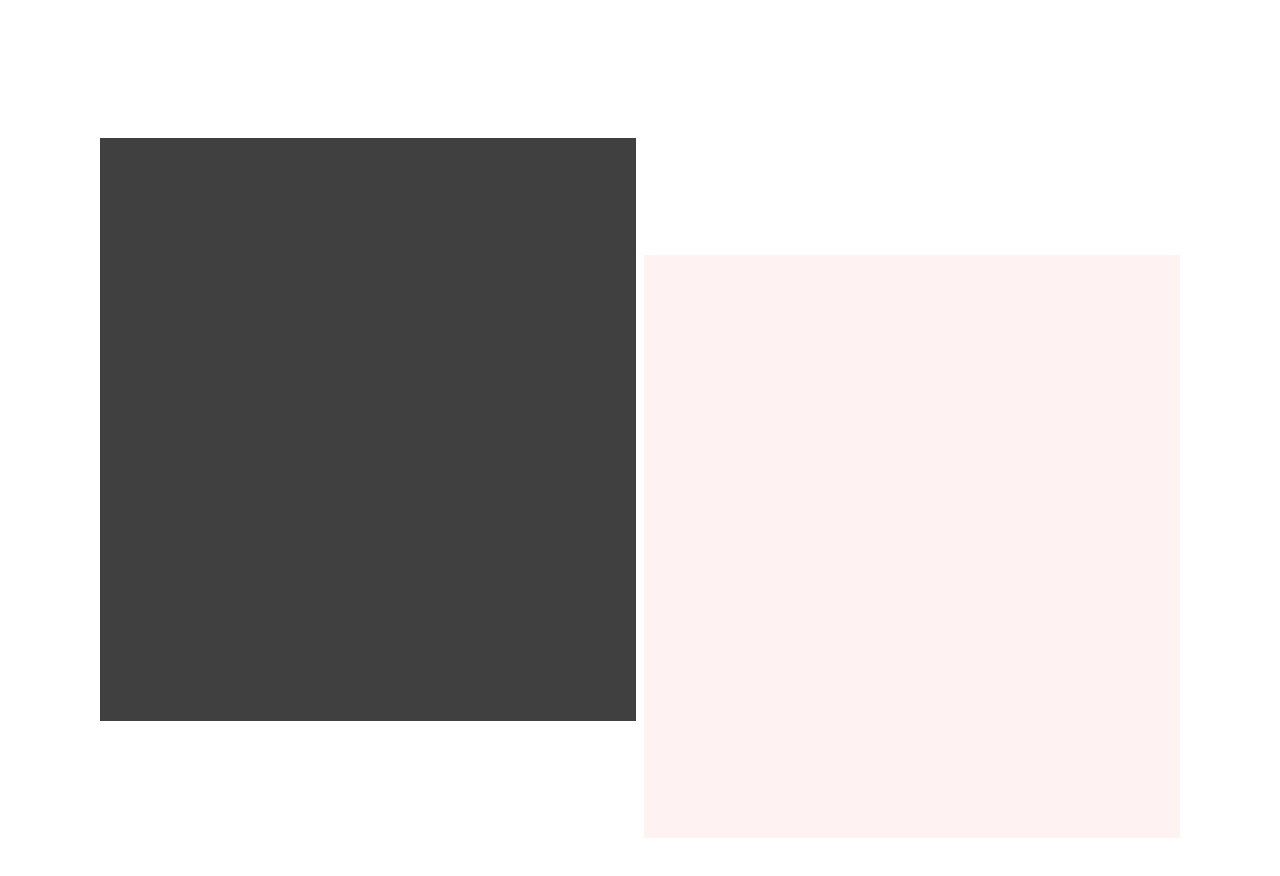
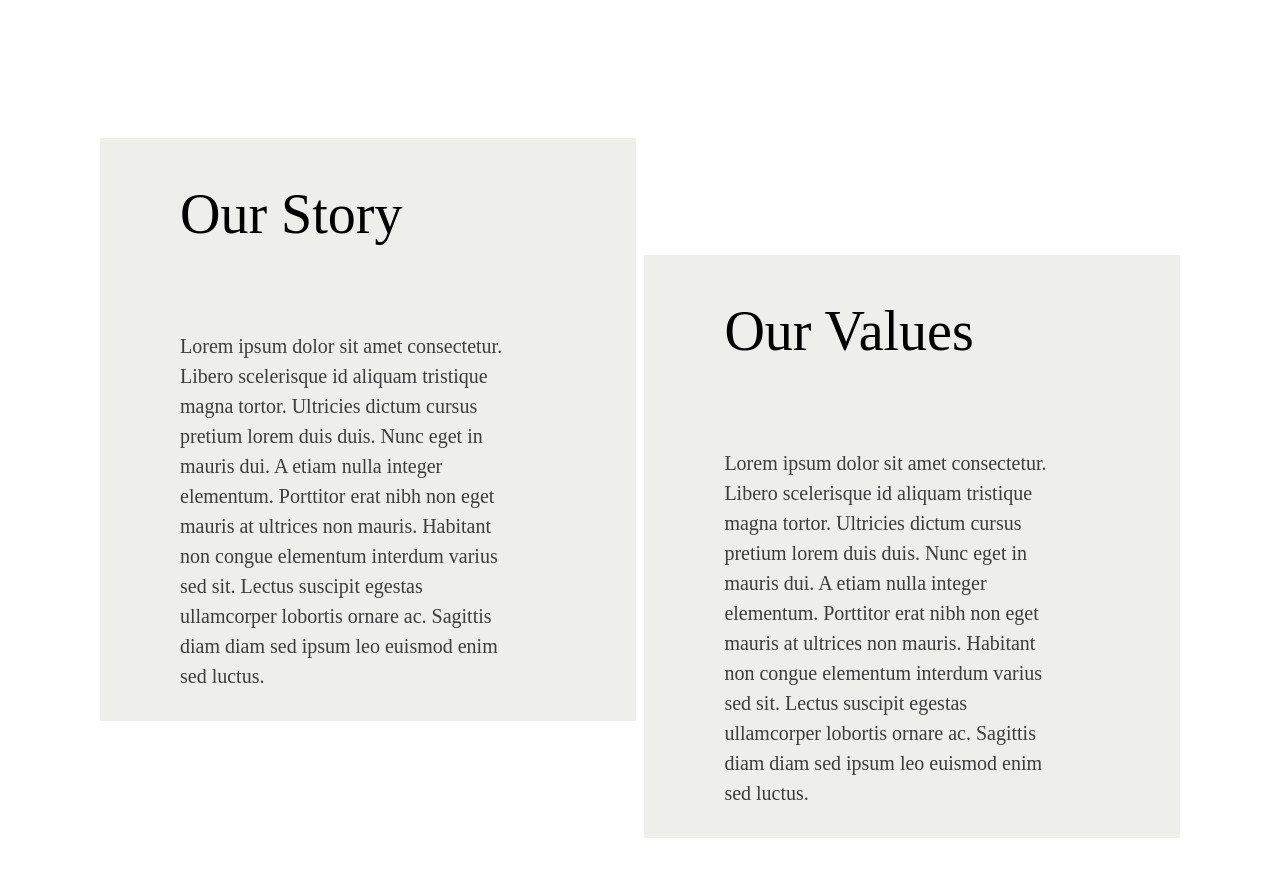
Before and after one commit to layefaa/bambuu, an Astro site: page /about in a window 1280 px wide. Shown: the part 900-1776 px from the top of the page. Built offline with nearby package versions, Linux system fonts and the light colour scheme; Astro itself is replaced by a stand-in of ours.

Commit message:
ui: our values section - done

```diff
--- /dev/null
+++ b/src/components/molecules/Card.tsx
@@ -0,0 +1,13 @@
+import React from 'react'
+
+const Card = ({ children }: { children: React.ReactNode }) => {
+	return (
+		<div className='bg-bb-primary-gray w-full h-full pt-[6rem] pl-[8rem] pr-[12rem]'>
+			{
+				children
+			}
+		</div>
+	)
+}
+
+export default Card
--- a/src/components/templates/StoryValues.astro
+++ b/src/components/templates/StoryValues.astro
@@ -1,9 +1,24 @@
 ---
-
+import Card  from '@molecules/Card'
+import { ourStory, ourValues } from '@content/about'
 ---
 
 
 <div class='containerXPadding  grid grid-rows-12 gap-x-3.5 grid-cols-4 h-[70rem]'>
-	<div class='row-span-10  col-span-2 bg-bb-primary-black'></div>
-	<div class='row-span-10 row-start-3 col-start-3 col-span-2 bg-red-50 row-span'></div>
+	<div class='row-span-10  col-span-2 bg-bb-primary-black'>
+		<Card>
+			<div>
+				<h6 class='text-56 text-bb-secondary-black mb-[10rem] font-alika'>{ourStory.header}</h6>
+				<p class='text-20 leading-normal font-avenir text-bb-primary-black'>{ourStory.paragraph}</p>
+			</div>
+		</Card>
+	</div>
+	<div class='row-span-10 row-start-3 col-start-3 col-span-2 bg-red-50 row-span'>
+		<Card>
+			<div>
+				<h6 class='text-56 text-bb-secondary-black mb-[10rem] font-alika'>{ourValues.header}</h6>
+				<p class='text-20 leading-normal font-avenir text-bb-primary-black'>{ourValues.paragraph}</p>
+			</div>
+		</Card>
+	</div>
 </div>
--- a/src/content/about.ts
+++ b/src/content/about.ts
@@ -3,3 +3,14 @@ export const hero = {
 	paragraph: 'Lorem ipsum dolor sit amet consectetur. Libero scelerisque id aliquam tristique magna tortor. Ultricies dictum cursus pretium lorem duis duis. Nunc eget in mauris dui. A etiam nulla integer elementum. Porttitor erat nibh non eget mauris at ultrices non mauris. Habitant non congue elementum interdum varius sed sit. Lectus suscipit egestas ullamcorper lobortis ornare ac. Sagittis diam diam sed ipsum leo euismod enim sed luctus.',
 	buttonText: 'Explore our products'
 }
+
+export const ourStory = {
+	header: 'Our Story',
+	paragraph: 'Lorem ipsum dolor sit amet consectetur. Libero scelerisque id aliquam tristique magna tortor. Ultricies dictum cursus pretium lorem duis duis. Nunc eget in mauris dui. A etiam nulla integer elementum. Porttitor erat nibh non eget mauris at ultrices non mauris. Habitant non congue elementum interdum varius sed sit. Lectus suscipit egestas ullamcorper lobortis ornare ac. Sagittis diam diam sed ipsum leo euismod enim sed luctus.'
+
+}
+
+export const ourValues = {
+	header: 'Our Values',
+	paragraph: 'Lorem ipsum dolor sit amet consectetur. Libero scelerisque id aliquam tristique magna tortor. Ultricies dictum cursus pretium lorem duis duis. Nunc eget in mauris dui. A etiam nulla integer elementum. Porttitor erat nibh non eget mauris at ultrices non mauris. Habitant non congue elementum interdum varius sed sit. Lectus suscipit egestas ullamcorper lobortis ornare ac. Sagittis diam diam sed ipsum leo euismod enim sed luctus.'
+}
--- a/tailwind.config.cjs
+++ b/tailwind.config.cjs
@@ -20,6 +20,7 @@ module.exports = {
 			colors: {
 				'bb-primary-white': 'hsla(0, 0%, 100%, 1)',
 				'bb-secondary-white': 'hsla(0, 0%, 85.1%, 1)',
+				'bb-primary-gray' : '#eeeeed',
 				'bb-primary-black': 'hsla(0, 0%, 0%, 0.75)',
 				'bb-secondary-black': 'hsl(0, 0%, 0%)',
 				'bb-tertiary-black': 'hsla(180, 93.8%, 3.1%, 0.75)',
```
Also changed, not shown: src/pages/about.astro (+4 -4 lines).
